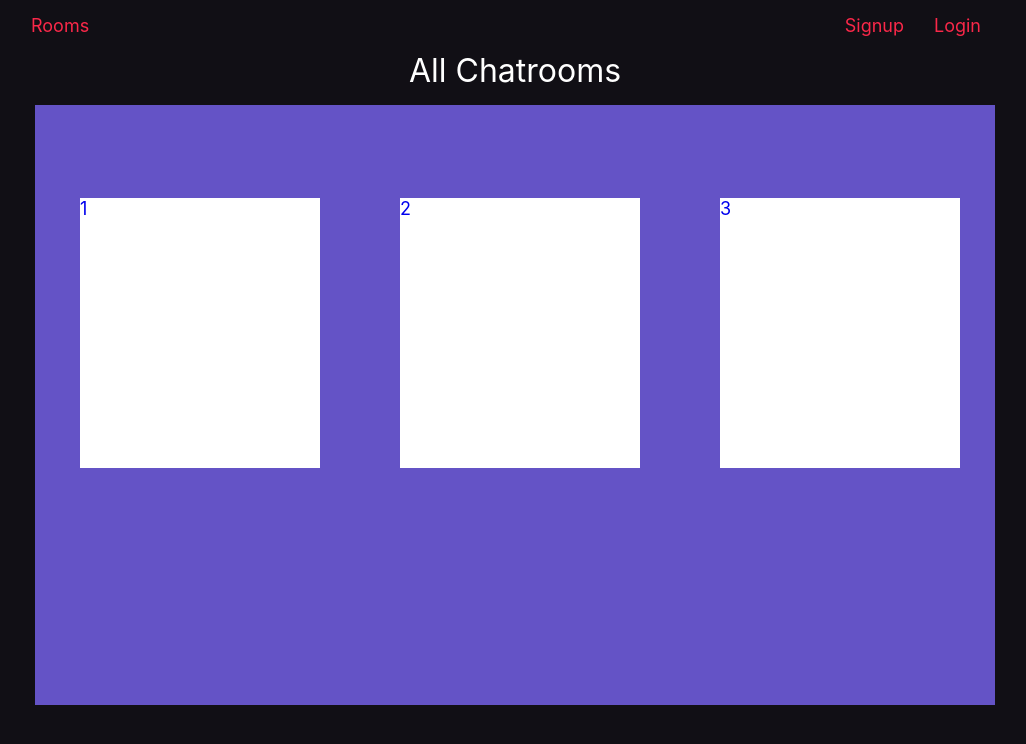
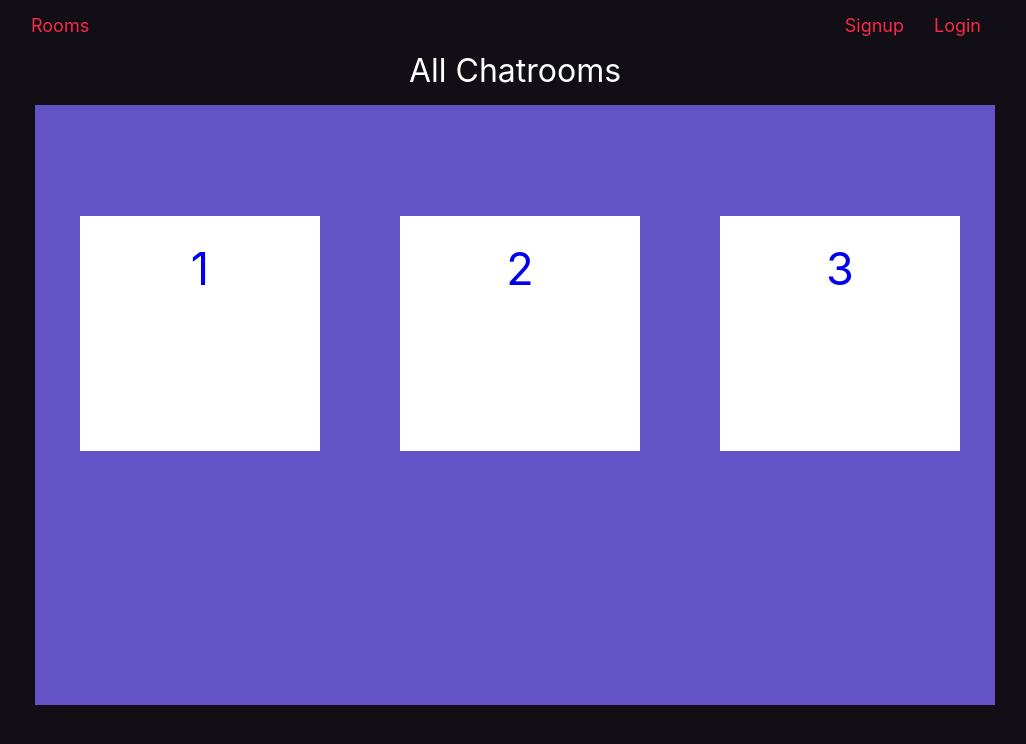
Before and after one commit to saldanaj97/ChatApp, a React (Create React App) app in the folder chat-client/: page / in a window 1280 px wide. Shown: the top 744 px of the page, without its empty margins (125-1151 px from the left). Built offline with nearby package versions, Linux system fonts and the light colour scheme.

Commit message:
Small styling changes for the room numbers

```diff
--- a/chat-client/src/Components/Rooms/Chat1.js
+++ b/chat-client/src/Components/Rooms/Chat1.js
@@ -1,7 +1,7 @@
 import React, { useEffect } from 'react'
-import io from 'socket.io-client';
+/* import io from 'socket.io-client';
 import Messages from './Components/Messaging/Messages';
-import MessageInput from './Components/Messaging/MessageInput';
+import MessageInput from './Components/Messaging/MessageInput'; */
 
 const ChatRoomOne = () => {
   return (
--- a/chat-client/src/Components/Rooms/ChatStyles.js
+++ b/chat-client/src/Components/Rooms/ChatStyles.js
@@ -31,16 +31,18 @@ export const Rooms = styled.div`
 
 /* Styling for the container that will be used as a link to the rooms */
 export const ChatRoomContainer = styled(Link)`
-    height: 45%;
+    height: 35%;
     width: 25%;
+    margin-bottom: 15%;
+    margin-left: 10px;
+    padding-top: 25px;
     background-color: white;
-    margin-bottom: 15%;
+    text-decoration: none;
+    text-align: center;
+    font-weight: 400;
+    font-size: 45px;
+    transition: all 0.2s ease-in-out;
     cursor: pointer;
-    text-decoration: none;
-    font-weight: 400;
-    font-size: 18px;
-    margin-left: 10px;
-    transition: all 0.2s ease-in-out;
     &:hover {
         transition: all 0.2s ease-in-out;
         background: #FA2849;
```
